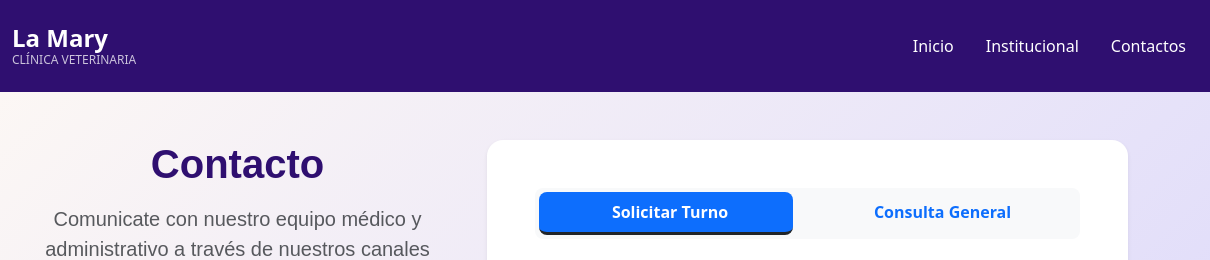
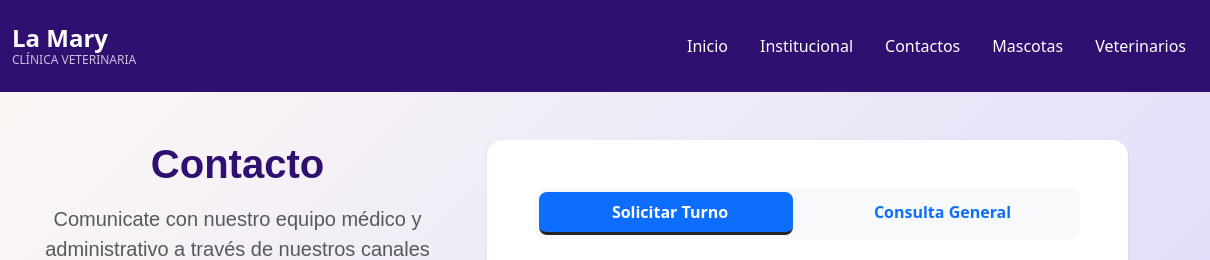
Before and after one commit to munozbrisa110-source/IDW_Gupo_23_3er, a website built with Vite: page contactos.html in a window 1280 px wide. Shown: the top 260 px of the page, 70-1280 px from the left. Built offline with nearby package versions, Linux system fonts and the light colour scheme; some icons are missing; a web font is replaced by a local one.

Commit message:
12 oct 2026, 0:32

```diff
--- a/contactos.html
+++ b/contactos.html
@@ -43,6 +43,12 @@ align-items-center gap-3 text-white text-decoration-none">
           </li>
           <li class="nav-item">
             <a href="contactos.html" class="nav-link text-white">Contactos</a>
+          </li>
+          <li class="nav-item">
+            <a href="mascotas.html" class="nav-link text-white">Mascotas</a>
+          </li>
+          <li class="nav-item">
+            <a href="veterinarios.html" class="nav-link text-white">Veterinarios</a>
           </li>
         </ul>
       </div>
```
Also changed, not shown: index.html (+2 -0 lines), institucional.html (+0 -1 lines).
